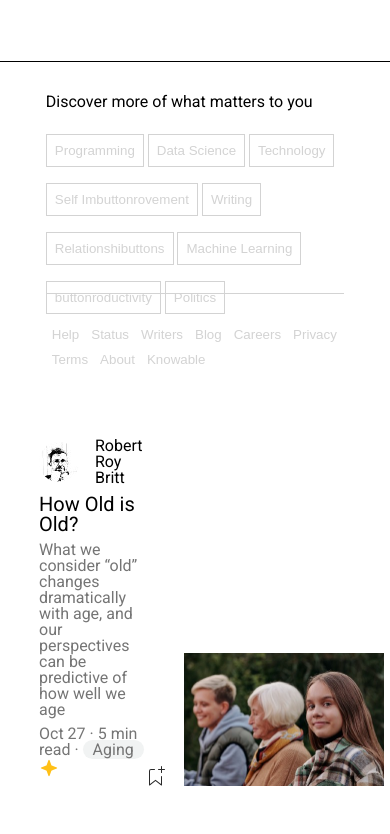
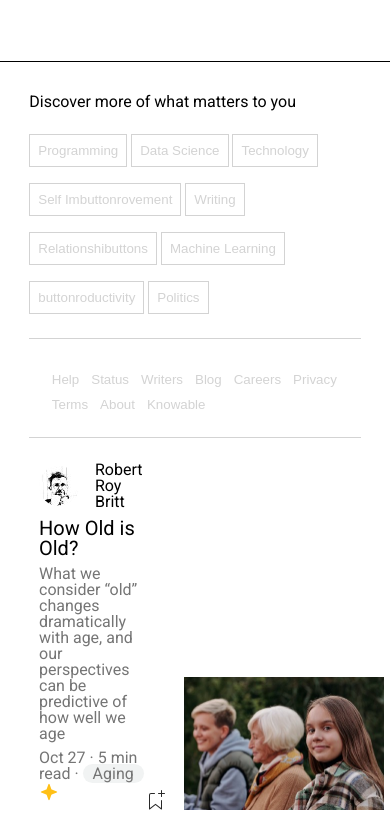
Before and after one commit to mirkoabozzi/S5L5, a plain HTML site: page base_di_partenza/index.html in a window 390 px wide. Shown: the part 1316-2150 px from the top of the page. Drawn offline with nearby package versions, Linux system fonts and the light colour scheme.

Commit message:
bug fixed medium screen size

```diff
--- a/base_di_partenza/assets/css/style.css
+++ b/base_di_partenza/assets/css/style.css
@@ -7,6 +7,7 @@
 body {
   font-family: "Roboto", "sans-serif";
   max-width: 1400px;
+  margin-inline: auto;
 }
 h1 {
   font-size: 70px;
@@ -183,7 +184,8 @@ h4 {
 .discover {
   width: 90%;
   border-bottom: 1px solid lightgray;
-  height: 200px;
+  padding-bottom: 1rem;
+  /* height: 65%; */
 }
 .asideContainer button {
   background-color: transparent;
@@ -198,7 +200,7 @@ aside {
   flex-direction: column;
   align-items: center;
   width: 35%;
-  height: 20rem;
+  height: 100%;
   position: sticky;
   top: 100px;
 }
@@ -229,8 +231,17 @@ footer {
     order: -1;
     position: static;
     width: 85%;
+    border-bottom: 1px solid lightgray;
   }
   .container2 {
     width: 80%;
   }
+  .discover {
+    width: 100%;
+    height: 50%;
+  }
+  .footerLink {
+    padding-bottom: 1.5rem;
+    width: 100%;
+  }
 }
```
